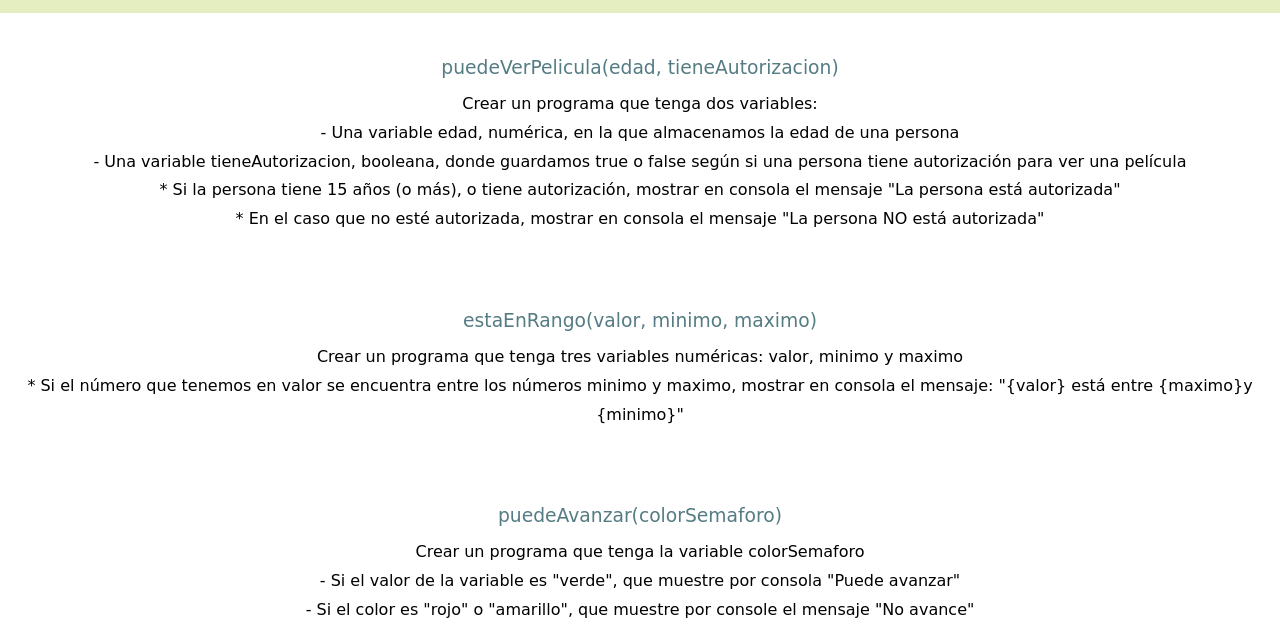
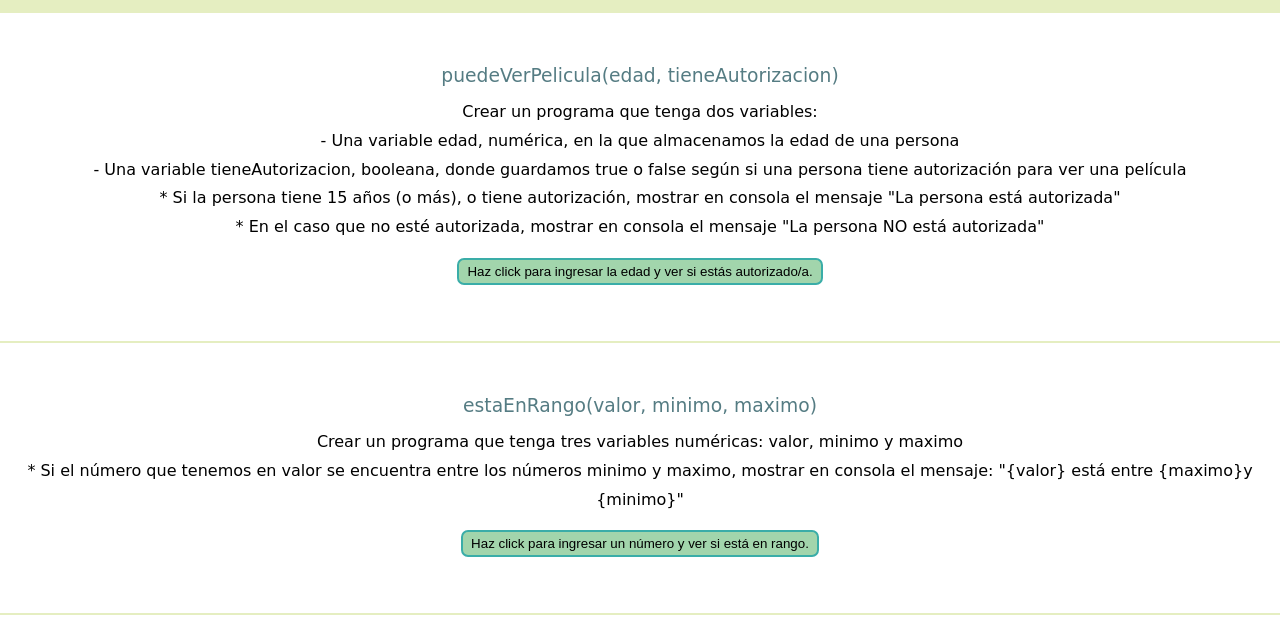
Before and after one commit to eugenia1984/ada-introduccion-back-node, a plain HTML site: page modulo1/ejercicios2/index.html in a window 1280 px wide. Shown: the part 165-794 px from the top of the page. Drawn offline with Linux system fonts and the light colour scheme; a web font is replaced by a local one.

Commit message:
agrego los primeros dos ejercicios

```diff
--- a/modulo1/ejercicios2/index.html
+++ b/modulo1/ejercicios2/index.html
@@ -21,11 +21,15 @@
       <p>- Una variable tieneAutorizacion, booleana, donde guardamos true o false según si una persona tiene autorización para ver una película</p>
       <p>* Si la persona tiene 15 años (o más), o tiene autorización, mostrar en consola el mensaje "La persona está autorizada"</p>
       <p>* En el caso que no esté autorizada, mostrar en consola el mensaje "La persona NO está autorizada"</p>
+      <button onclick="eventoPuedeVerPelicula()">Haz click para ingresar la edad y ver si estás autorizado/a.</button>
+      <p id="puede-ver-pelicula"></p>
     </section>
     <section>
       <h3>estaEnRango(valor, minimo, maximo)</h3>
       <p>Crear un programa que tenga tres variables numéricas: valor, minimo y maximo</p>
       <p>* Si el número que tenemos en valor se encuentra entre los números minimo y maximo, mostrar en consola el mensaje: "{valor} está entre {maximo}y {minimo}"</p>
+      <button onclick="eventoEstaEnRango()">Haz click para ingresar un número y ver si está en rango.</button>
+      <p id="esta-en-rango"></p>
     </section>
     <section>
       <h3>puedeAvanzar(colorSemaforo)</h3>
--- a/modulo1/ejercicios2/index.js
+++ b/modulo1/ejercicios2/index.js
@@ -0,0 +1,34 @@
+const d = document;
+
+function puedeVerPelicula(edad, tieneAutorizacion) {
+  return (edad >= 15 || tieneAutorizacion == true) ? "La persona está autorizada" : "La persona NO está autorizada";
+}
+
+function estaEnRango(valor, minimo, maximo) {
+  if (valor == null || valor == "" || isNaN(valor) ) {
+    return "Debes ingresar un numero";
+  } else {
+    return (valor > minimo && valor < maximo)? `${valor} está entre ${maximo} y ${minimo}.`: `Esta fuera de rango`;
+  }
+}
+
+function eventoPuedeVerPelicula() {
+  let age = Number(prompt("Ingresa tu edad -en numeros-: "));
+  let tieneAutorizacion = false;
+  let text = ``;
+
+  if (age == null || age == "" || isNaN(age) ) {
+    alert("Debes ingresar un numero.");
+  } else {
+    text = puedeVerPelicula(age, tieneAutorizacion);
+  }
+  d.getElementById("puede-ver-pelicula").innerHTML = text;
+}
+
+function eventoEstaEnRango() {
+  let minimo = 0;
+  let maximo = 100;
+  let valor = Number(prompt("Ingresa un numero, para ver si está en rango: "));
+  let text = estaEnRango(valor, minimo, maximo);
+  d.getElementById("esta-en-rango").innerHTML = text;
+}
--- a/modulo1/ejercicios2/styles.css
+++ b/modulo1/ejercicios2/styles.css
@@ -42,7 +42,10 @@ h1, h2, h3 { color: var(--dark-green);}
 
 p { line-height: 1.8;}
 
-section {padding: 2rem 1.25rem;}
+section {
+  padding: 2.5rem 1.25rem;
+  border-bottom: 2px solid var(--light-yellow);
+}
 
 /* Header - Footer */
 #header-2,
@@ -58,3 +61,19 @@ section {padding: 2rem 1.25rem;}
 }
 
 #footer-2 a:hover { color: var(--dark-green);}
+
+#main-2 button {
+  background-color: var(--light-green);
+  padding: 0.25rem 0.50rem;
+  border: 2px solid var(--green);
+  border-radius: 7px;
+  -webkit-border-radius: 7px;
+  -moz-border-radius: 7px;
+  -ms-border-radius: 7px;
+  -o-border-radius: 7px;
+  margin: 1rem 2rem;
+}
+
+#main-2 button:hover {
+  background-color: var(--green);
+}
```
